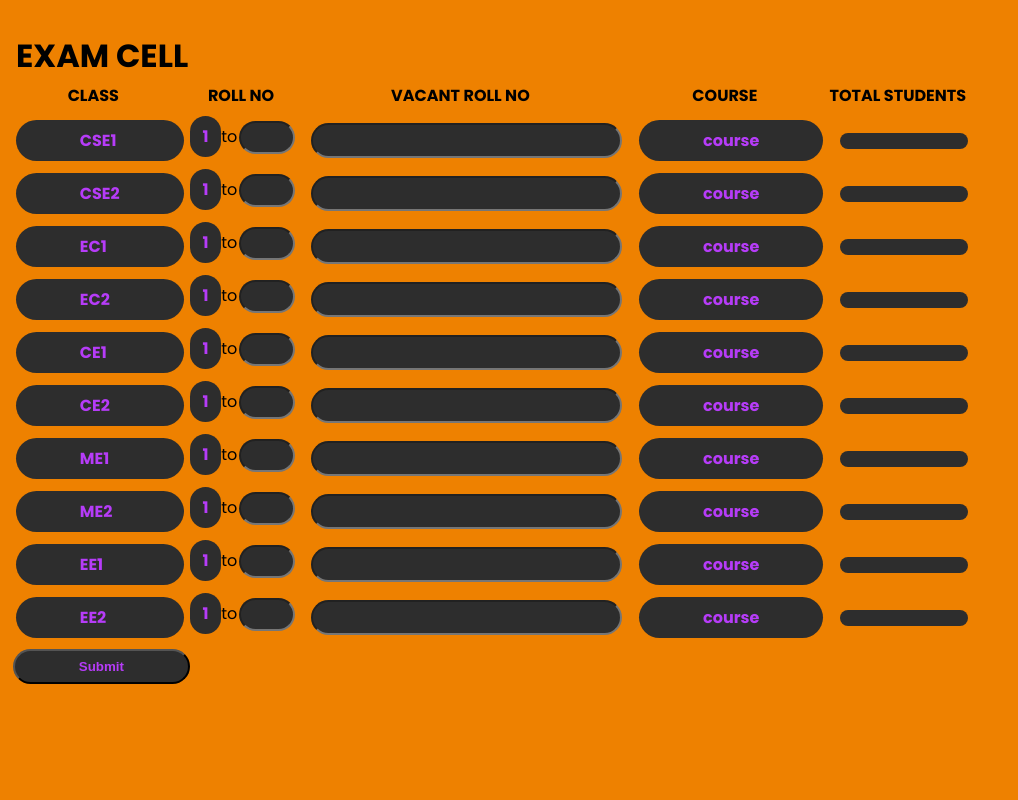
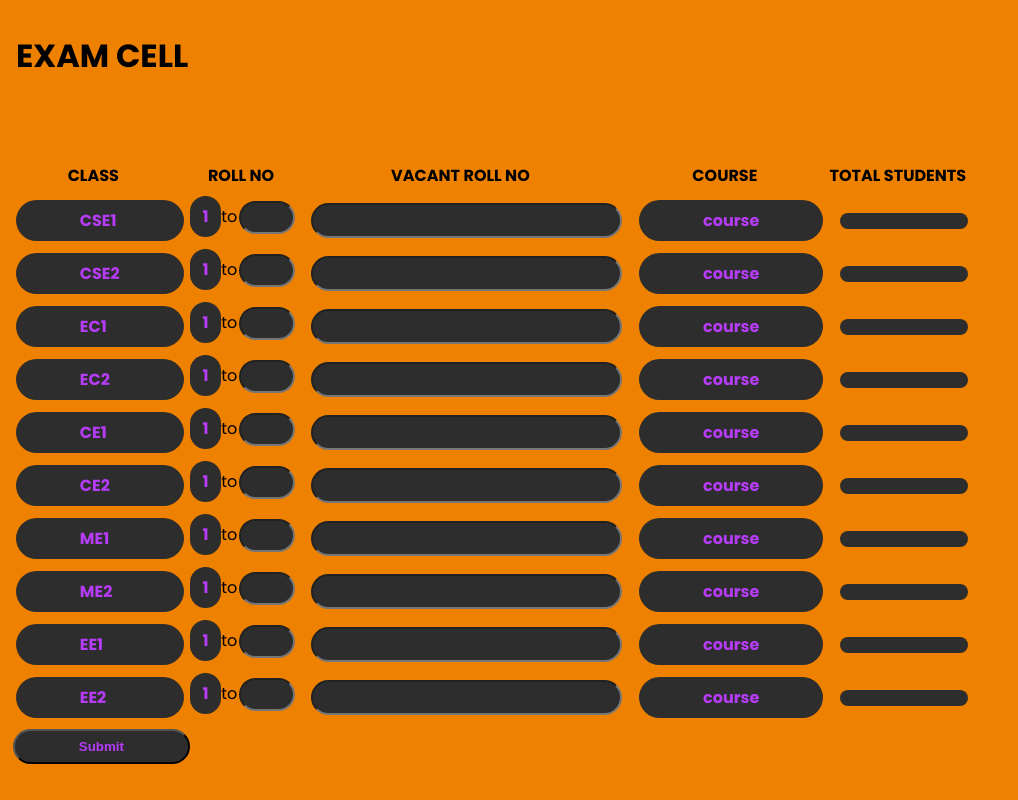
Before and after one commit to SeatSmart/SeatSmart, a React (Vite) app: page / in a window 1280 px wide. Shown: the whole page, without its empty margins (0-1018 px from the left). Built offline with nearby package versions, Linux system fonts and the light colour scheme.

Commit message:
Update ex3.css

```diff
--- a/src/Components/ex3.css
+++ b/src/Components/ex3.css
@@ -34,3 +34,6 @@
 .classlabel button{
     font-weight: bold;
 }
+.table{
+    padding-top: 10vh;
+}
```
